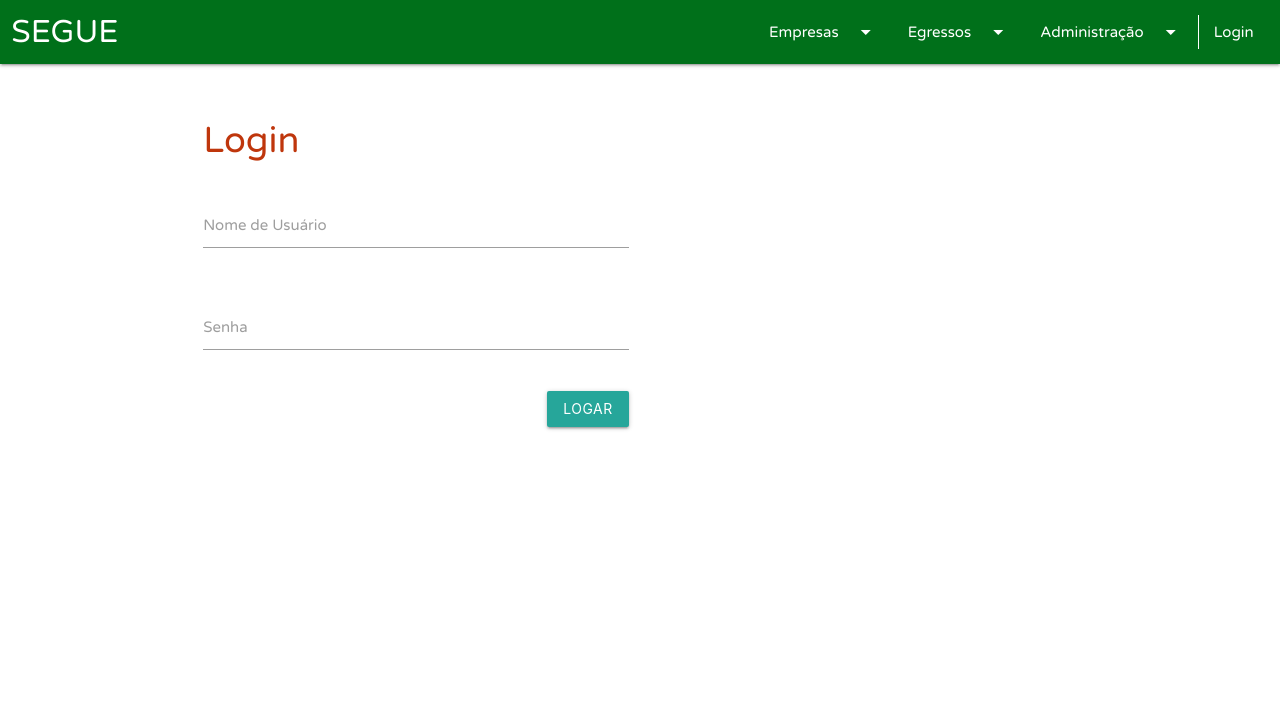
After one commit to GuilhermeDomith/SEGUE, a Django app: page /login/ in a window 1280 px wide. The commit adds this page. Shown: the top 722 px of the page. Run offline with Django 3.2, Linux system fonts and the light colour scheme.

Commit message:
[ADD] Login

```diff
--- a/SEGUE/settings.py
+++ b/SEGUE/settings.py
@@ -40,6 +40,7 @@ INSTALLED_APPS = [
     'django.contrib.sessions',
     'django.contrib.messages',
     'django.contrib.staticfiles',
+    'social_django',
 ]
 
 MIDDLEWARE = [
@@ -121,3 +122,8 @@ USE_TZ = True
 # https://docs.djangoproject.com/en/2.1/howto/static-files/
 
 STATIC_URL = '/static/'
+
+########### LOGIN URLS ###########
+LOGIN_URL = '/login'
+LOGIN_REDIRECT_URL = '/'
+LOGOUT_REDIRECT_URL = LOGIN_URL
--- a/SEGUE/static/css/base.css
+++ b/SEGUE/static/css/base.css
@@ -4,6 +4,10 @@
 *{
     font-family: 'Varela Round', sans-serif;
     font-size: 1em;
+}
+
+.divider{
+    margin: 4px 0 !important;
 }
 
 .divider-vertical{
@@ -14,6 +18,11 @@
 
 .sidenav .collapsible-header, .sidenav.fixed .collapsible-header{
     padding: 0 32px;
+}
+
+.titulo-pagina{
+    font-size: 2.4em;
+    color: #bf360c;
 }
 
 /*Manter footer em baixo*/
@@ -42,28 +51,28 @@ main {
 }
 
 .bgcolor-sec-1{
-    background-color: #870000
+    background-color: #870000 !important;
 }
 
 .bgcolor-sec-2{
-    background-color: #bf360c
+    background-color: #bf360c !important;
 }
 
 /* Cores para fonts */
 .color-prim-1{
-    color: #00701a
+    color: #00701a !important;
 }
 
 .color-prim-2{
-    color: #43a047
+    color: #43a047 !important;
 }
 
 .color-sec-1{
-    color: #870000
+    color: #870000 !important;
 }
 
 .color-sec-2{
-    color: #bf360c
+    color: #bf360c !important;
 }
 
 /*Margins predefinidas*/
--- a/SEGUE/templates/base/sidenav.html
+++ b/SEGUE/templates/base/sidenav.html
@@ -32,9 +32,20 @@
                         <div class="divider-vertical"></div>
                     </li>
 
+
+                    {% if user.is_authenticated %}
                     <li>
-                        <a href="#"> Login </a>
+                        <a href="#"> {{user.username}} </a>
                     </li>
+                    <li>
+                        <a href="/logout">Sair</a>
+                    </li>
+                    {% else %}
+                    <li>
+                        <a href="/login"> Login </a>
+                    </li>
+                    {% endif %}
+
                 </ul>
 
                 <!-- Menu Dropdown Empresas -->
@@ -63,20 +74,48 @@
     <ul id="slide-out" class="sidenav">
 
         <!-- Logo do sidenav -->
+        {% if user.is_authenticated %}
+        <li>
+            <div class="user-view">
+                <div class="background">
+                    <!-- <img src="{% static 'img/default-capa.jpg' %}" width="100%"> -->
+                    <div class="center">
+                            <h3 class="color-prim-2">SEGUE</h3>
+                    </div>
+                </div>
+                <!--<a href="#user"><img class="circle" src="{% static 'img/default.jpg' %}"></a>-->
+                <a href="#name"><span class="black-text name">{{ user.username }}</span></a>
+                <a href="#email"><span class="black-text email">{{ user.email }}</span></a>
+            </div>
+        </li>
+        {% else %}
+
         <li>
             <div class="sidenav-top-logo">
-                <div class="logo-devjobs">
-                    SEGUE
+                <div class="center">
+                    <h3 class="color-prim-2">SEGUE</h3>
                 </div>
             </div>
         </li>
+        {% endif %}
 
         <li>
             <div class="divider"></div>
         </li>
 
+        <!-- Login e Logout-->
+        {% if user.is_authenticated %}
         <li>
-            <a href="#">Login</a>
+            <a href="/logout">Sair</a>
+        </li>
+        {% else %}
+        <li>
+            <a href="/login"> Login </a>
+        </li>
+        {% endif %}
+
+        <li>
+                <div class="divider"></div>
         </li>
 
         <!-- Menu de navegação lateral -->
--- /dev/null
+++ b/SEGUE/templates/registration/login.html
@@ -0,0 +1,57 @@
+{% extends 'base/base.html'%}
+
+{% block main %}
+<div class="section">
+    <div class="row">
+        <form method="POST" class="col s12 m6">
+            {% csrf_token %}
+
+            <div class="row">
+
+                <!-- Título página -->
+                <div class="col s12">
+                    <h1 class="titulo-pagina">Login</h1>
+                </div>
+
+                <!-- Mensagem de erro -->
+                <div class="col s12">
+                    {% for error in form.non_field_errors %}
+                    <p class="color-sec-2">{{error}}</p>
+                    {% endfor %}
+                </div>
+
+                <!-- Username -->
+                <div class="input-field col s12">
+                    {% if form.username.errors %}
+                    <input id="username" name="username" type="text" class="validate invalid"
+                        value="{{ form.username.value|default_if_none:'' }}">
+                    {% else %}
+                    <input id="username" name="username" type="text" class="validate"
+                        value="{{ form.username.value|default_if_none:'' }}">
+                    {% endif %}
+                    <label for="username">Nome de Usuário</label>
+                    <span class="helper-text color-sec-2" data-error="{{form.username.errors|first}}">
+                    </span>
+                </div>
+
+                <!-- Senha -->
+                <div class="input-field col s12">
+                    {% if form.password.errors %}
+                    <input id="password" name="password" type="password" class="validate invalid"
+                        value="{{ form.password.value|default_if_none:'' }}">
+                    {% else %}
+                    <input id="password" name="password" type="password" class="validate"
+                        value="{{ form.password.value|default_if_none:'' }}">
+                    {% endif %}
+                    <label for="password">Senha</label>
+                    <span class="helper-text color-sec-2" data-error="{{form.password.errors|first}}">
+                    </span>
+                </div>
+
+                <div class="col s12">
+                    <button class="btn waves-effect waves-light right" type="submit" name="action">Logar</button>
+                </div>
+            </div>
+        </form>
+    </div>
+    {% endblock %}
--- a/SEGUE/urls.py
+++ b/SEGUE/urls.py
@@ -1,25 +1,13 @@
-"""SEGUE URL Configuration
-
-The `urlpatterns` list routes URLs to views. For more information please see:
-    https://docs.djangoproject.com/en/2.1/topics/http/urls/
-Examples:
-Function views
-    1. Add an import:  from my_app import views
-    2. Add a URL to urlpatterns:  path('', views.home, name='home')
-Class-based views
-    1. Add an import:  from other_app.views import Home
-    2. Add a URL to urlpatterns:  path('', Home.as_view(), name='home')
-Including another URLconf
-    1. Import the include() function: from django.urls import include, path
-    2. Add a URL to urlpatterns:  path('blog/', include('blog.urls'))
-"""
 from django.contrib import admin
 from django.urls import path, include
 from django.views.generic.base import TemplateView
+from django.contrib.auth import views as auth_views
 
 urlpatterns = [
+    path('', TemplateView.as_view(template_name='index.html')),
     path('admin/', admin.site.urls),
     path('egresso/', include('egresso.urls')),
     path('empresa/', include('empresa.urls')),
-    path('', TemplateView.as_view(template_name='index.html'))
+    path('login/', auth_views.LoginView.as_view(), name='login'),
+    path('logout/', auth_views.LogoutView.as_view(), name='logout'),
 ]
```
